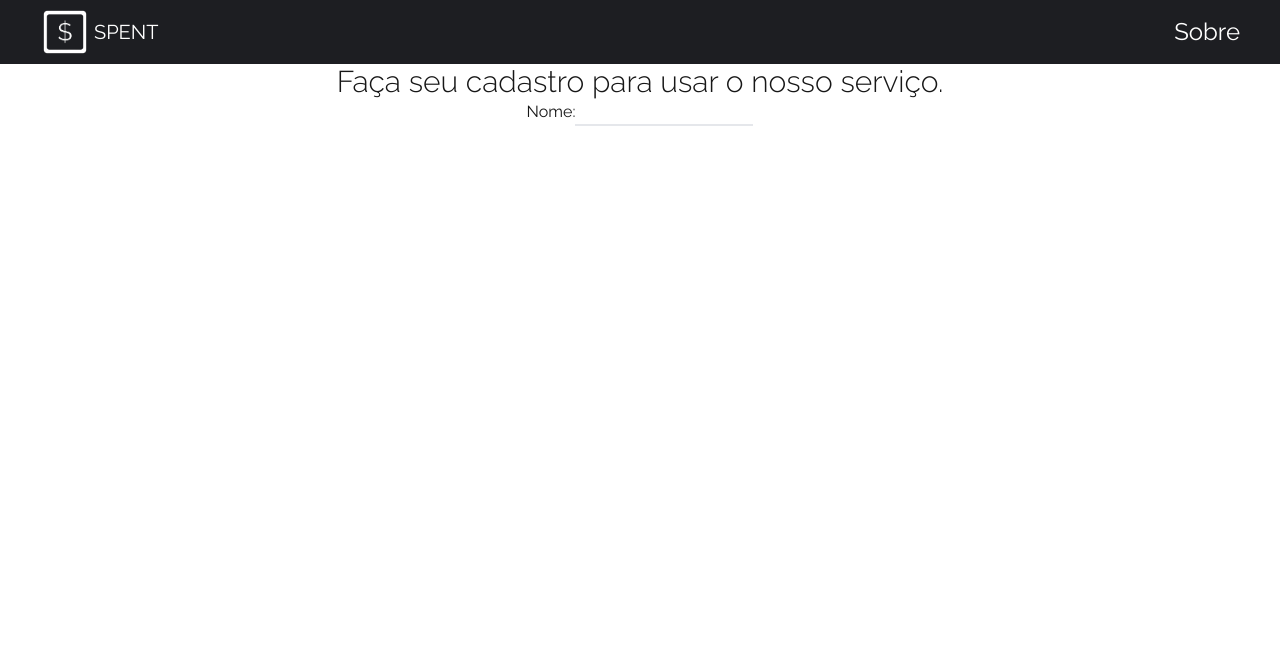
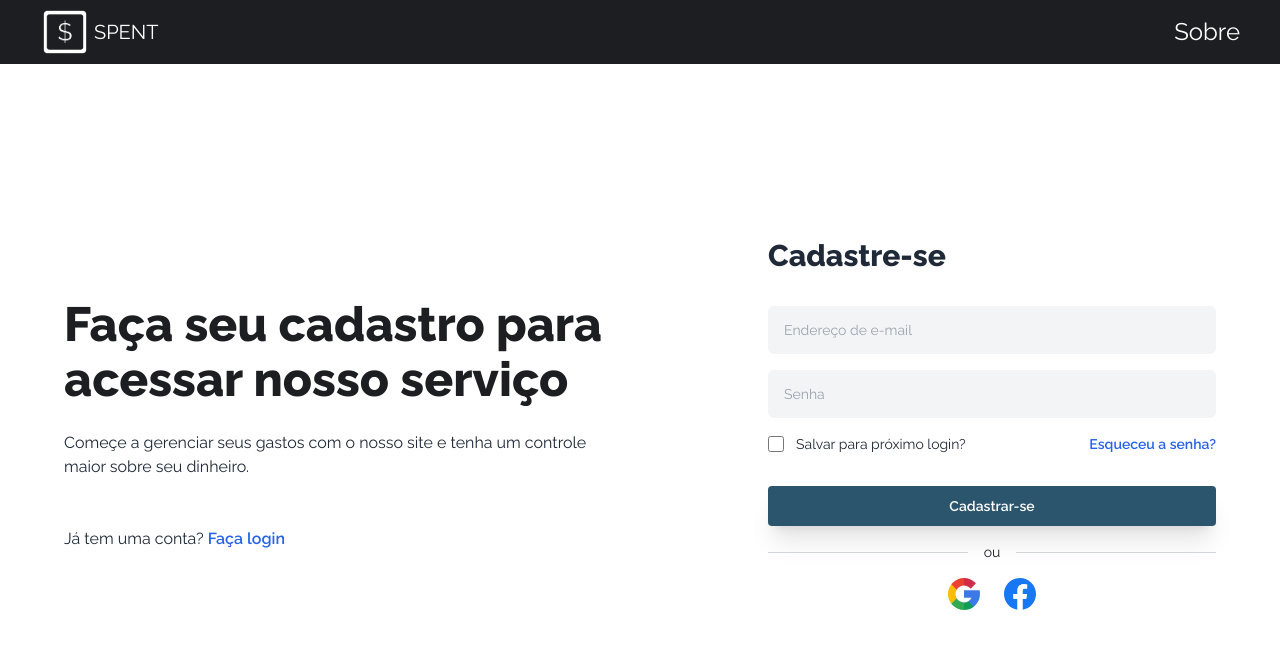
Before and after one commit to ArthurMueller31/spent-next, a Next.js app: page /cadastro in a window 1280 px wide. Shown: the top 648 px of the page. Built offline with nearby package versions, Linux system fonts and the light colour scheme; a web font is replaced by a local one.

Commit message:
Implemented UI for sign up page

```diff
--- /dev/null
+++ b/src/app/_components/LoginAndSignUp/Navbar.tsx
@@ -0,0 +1,31 @@
+import Image from "next/image";
+import Link from "next/link";
+
+export default function Navbar() {
+  return (
+      <nav className="bg-darkerCustomColor w-screen h-16 flex items-center justify-between font-raleway overflow-hidden">
+        <div>
+          <Link href={"/"} className="p-10 flex flex-row items-center">
+            <Image
+              src={"/spent-logo1.png"}
+              width={50}
+              height={50}
+              alt="spent logo"
+              className="mr-1"
+              unoptimized={true}
+              priority
+            />
+            <h1 className="text-white text-xl">SPENT</h1>
+          </Link>
+        </div>
+        <span className="text-white p-10">
+          <Link
+            href={"/sobre"}
+            className="hover:text-gray-300 transition ease-in-out duration-250 text-2xl"
+          >
+            Sobre
+          </Link>
+        </span>
+      </nav>
+  );
+}
--- a/src/app/_components/LoginAndSignUp/SignUp.tsx
+++ b/src/app/_components/LoginAndSignUp/SignUp.tsx
@@ -0,0 +1,159 @@
+import Link from "next/link";
+import Navbar from "./Navbar";
+
+export default function SignUp() {
+  return (
+    <>
+      <Navbar/>
+      <div className="font-raleway flex justify-center">
+        <div className="min-h-[90vh] flex flex-col  justify-center py-6 px-4">
+          <div className="grid md:grid-cols-2 items-center gap-10 max-w-6xl max-md:max-w-md w-full">
+            <div>
+              <h2 className="lg:text-5xl text-3xl font-extrabold lg:leading-[55px] text-darkerCustomColor">
+                Faça seu cadastro para acessar nosso serviço
+              </h2>
+              <p className="text-md mt-6 text-gray-800">
+                Começe a gerenciar seus gastos com o nosso site e tenha um
+                controle maior sobre seu dinheiro.
+              </p>
+              <p className="text-md mt-12 text-gray-800">
+                Já tem uma conta?
+                <Link
+                  href="/login"
+                  className="text-blue-600 font-semibold hover:underline ml-1"
+                >
+                  Faça login
+                </Link>
+              </p>
+            </div>
+
+            <form className="max-w-md md:ml-auto w-full">
+              <h3 className="text-gray-800 text-3xl font-extrabold mb-8">
+                Cadastre-se
+              </h3>
+
+              <div className="space-y-4">
+                <div>
+                  <input
+                    name="email"
+                    type="email"
+                    required
+                    className="bg-gray-100 w-full text-sm text-gray-800 px-4 py-3.5 rounded-md outline-blue-600 focus:bg-transparent"
+                    placeholder="Endereço de e-mail"
+                  />
+                </div>
+                <div>
+                  <input
+                    name="password"
+                    type="password"
+                    required
+                    className="bg-gray-100 w-full text-sm text-gray-800 px-4 py-3.5 rounded-md outline-blue-600 focus:bg-transparent"
+                    placeholder="Senha"
+                  />
+                </div>
+                <div className="flex flex-wrap items-center justify-between gap-4">
+                  <div className="flex items-center">
+                    <input
+                      id="remember-me"
+                      name="remember-me"
+                      type="checkbox"
+                      className="h-4 w-4 text-blue-600 focus:ring-blue-500 border-gray-300 rounded"
+                    />
+                    <label
+                      htmlFor="remember-me"
+                      className="ml-3 block text-sm text-gray-800"
+                    >
+                      Salvar para próximo login?
+                    </label>
+                  </div>
+                  <div className="text-sm">
+                    <a
+                      href="jajvascript:void(0);"
+                      className="transition ease-in-out duration-200 text-blue-600 hover:text-blue-500 font-semibold"
+                    >
+                      Esqueceu a senha?
+                    </a>
+                  </div>
+                </div>
+              </div>
+
+              <div className="mt-8">
+                <button
+                  type="button"
+                  className="w-full shadow-xl py-2.5 px-4 text-sm font-semibold rounded text-white transition ease-in-out duration-200 bg-customBlueColor hover:bg-customBlueLighterColor focus:outline-none"
+                >
+                  Cadastrar-se
+                </button>
+              </div>
+
+              <div className="my-4 flex items-center gap-4">
+                <hr className="w-full border-gray-300" />
+                <p className="text-sm text-darkerCustomColor text-center">ou</p>
+                <hr className="w-full border-gray-300" />
+              </div>
+
+              <div className="space-x-6 flex justify-center">
+                <button type="button" className="border-none outline-none">
+                  <svg
+                    xmlns="http://www.w3.org/2000/svg"
+                    width="32px"
+                    viewBox="0 0 512 512"
+                  >
+                    <path
+                      fill="#fbbd00"
+                      d="M120 256c0-25.367 6.989-49.13 19.131-69.477v-86.308H52.823C18.568 144.703 0 198.922 0 256s18.568 111.297 52.823 155.785h86.308v-86.308C126.989 305.13 120 281.367 120 256z"
+                      data-original="#fbbd00"
+                    />
+                    <path
+                      fill="#0f9d58"
+                      d="m256 392-60 60 60 60c57.079 0 111.297-18.568 155.785-52.823v-86.216h-86.216C305.044 385.147 281.181 392 256 392z"
+                      data-original="#0f9d58"
+                    />
+                    <path
+                      fill="#31aa52"
+                      d="m139.131 325.477-86.308 86.308a260.085 260.085 0 0 0 22.158 25.235C123.333 485.371 187.62 512 256 512V392c-49.624 0-93.117-26.72-116.869-66.523z"
+                      data-original="#31aa52"
+                    />
+                    <path
+                      fill="#3c79e6"
+                      d="M512 256a258.24 258.24 0 0 0-4.192-46.377l-2.251-12.299H256v120h121.452a135.385 135.385 0 0 1-51.884 55.638l86.216 86.216a260.085 260.085 0 0 0 25.235-22.158C485.371 388.667 512 324.38 512 256z"
+                      data-original="#3c79e6"
+                    />
+                    <path
+                      fill="#cf2d48"
+                      d="m352.167 159.833 10.606 10.606 84.853-84.852-10.606-10.606C388.668 26.629 324.381 0 256 0l-60 60 60 60c36.326 0 70.479 14.146 96.167 39.833z"
+                      data-original="#cf2d48"
+                    />
+                    <path
+                      fill="#eb4132"
+                      d="M256 120V0C187.62 0 123.333 26.629 74.98 74.98a259.849 259.849 0 0 0-22.158 25.235l86.308 86.308C162.883 146.72 206.376 120 256 120z"
+                      data-original="#eb4132"
+                    />
+                  </svg>
+                </button>
+                <button type="button" className="border-none outline-none">
+                  <svg
+                    xmlns="http://www.w3.org/2000/svg"
+                    width="32px"
+                    viewBox="0 0 512 512"
+                  >
+                    <path
+                      fill="#1877f2"
+                      d="M512 256c0 127.78-93.62 233.69-216 252.89V330h59.65L367 256h-71v-48.02c0-20.25 9.92-39.98 41.72-39.98H370v-63s-29.3-5-57.31-5c-58.47 0-96.69 35.44-96.69 99.6V256h-65v74h65v178.89C93.62 489.69 0 383.78 0 256 0 114.62 114.62 0 256 0s256 114.62 256 256z"
+                      data-original="#1877f2"
+                    />
+                    <path
+                      fill="#fff"
+                      d="M355.65 330 367 256h-71v-48.021c0-20.245 9.918-39.979 41.719-39.979H370v-63s-29.296-5-57.305-5C254.219 100 216 135.44 216 199.6V256h-65v74h65v178.889c13.034 2.045 26.392 3.111 40 3.111s26.966-1.066 40-3.111V330z"
+                      data-original="#ffffff"
+                    />
+                  </svg>
+                </button>
+              </div>
+            </form>
+          </div>
+        </div>
+      </div>
+    </>
+  );
+}
--- a/src/app/cadastro/page.tsx
+++ b/src/app/cadastro/page.tsx
@@ -1,43 +1,9 @@
-import Image from "next/image";
-import Link from "next/link";
+import SignUp from "../_components/LoginAndSignUp/SignUp";
 
 export default function LoginAndSignUp() {
   return (
     <>
-      <section className="font-raleway">
-        <nav className="bg-darkerCustomColor w-screen h-16 flex items-center justify-between">
-          <div>
-            <Link href={"/"} className="p-10 flex flex-row items-center">
-              <Image
-                src={"/spent-logo1.png"}
-                width={50}
-                height={50}
-                alt="spent logo"
-                className="mr-1"
-                unoptimized={true}
-                priority
-              />
-              <h1 className="text-white text-xl">SPENT</h1>
-            </Link>
-          </div>
-          <span className="text-white p-10">
-            <Link
-              href={"/sobre"}
-              className="hover:text-gray-300 transition ease-in-out duration-250 text-2xl"
-            >
-              Sobre
-            </Link>
-          </span>
-        </nav>
-        <div className="flex flex-col items-center justify-center">
-          <h1 className="text-3xl font-light">Faça seu cadastro para usar o nosso serviço.</h1>
-
-          <form action="#" method="post">
-            <label>Nome:</label>
-            <input type="text" className="border-b-2"/>
-          </form>
-        </div>
-      </section>
+      <SignUp />
     </>
   );
 }
--- /dev/null
+++ b/src/app/login/page.tsx
@@ -0,0 +1,5 @@
+export default function LoginPage() {
+  return (
+    <div>Login page</div>
+  )
+}
```
